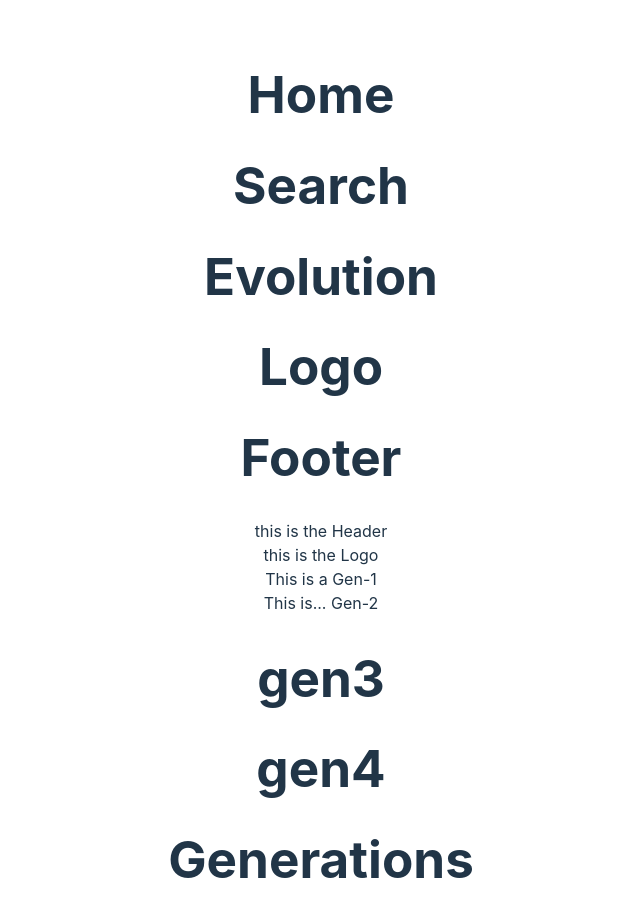
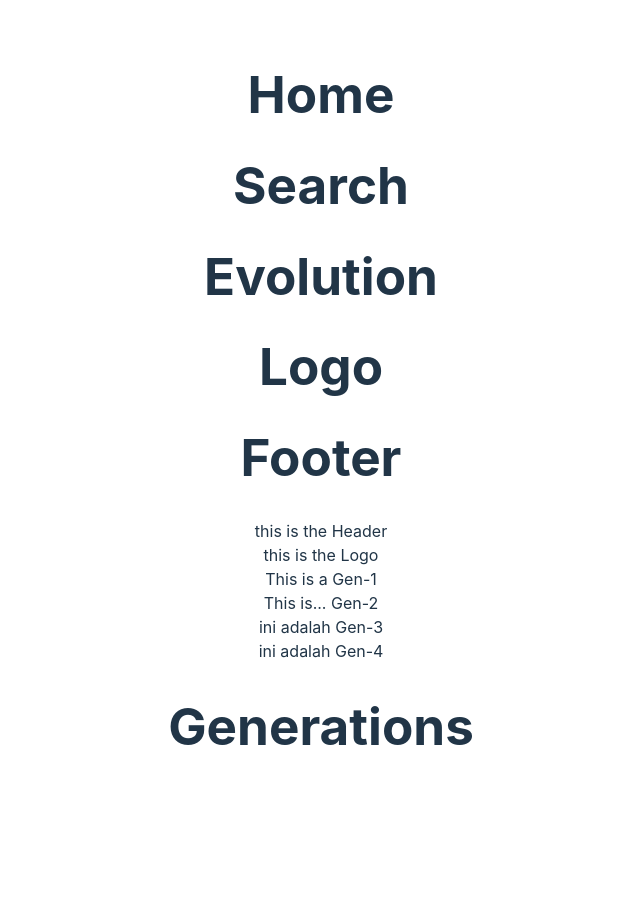
Before and after one commit to haniladjamba/Kelompok5_FrontEnd_D, a React (Vite) app: page / in a window 1280 px wide. Shown: the top 916 px of the page, without its empty margins (319-959 px from the left). After the commit the page ends 820 px from the top, so only its background shows below. Built offline with nearby package versions, Linux system fonts and the light colour scheme.

Commit message:
menambah props di component: gen3, gen4

```diff
--- a/src/App.jsx
+++ b/src/App.jsx
@@ -28,8 +28,8 @@ function App() {
       <Logo components="Logo"/>
       <Gen1 component="Gen-1" />
       <Gen2 component="Gen-2"/>
-      <Gen3 />
-      <Gen4 />
+      <Gen3 component="Gen-3"/>
+      <Gen4 component="Gen-4"/>
       <Generations />
     </div>
   )
--- a/src/components/Header/generations/gen3.jsx
+++ b/src/components/Header/generations/gen3.jsx
@@ -1,5 +1,5 @@
-const Gen3 = () => {
-    return <h1>gen3</h1>
+const Gen3 = ({component}) => {
+    return <div>ini adalah {component}</div>
 }
 
 export default Gen3;
--- a/src/components/Header/generations/gen4.jsx
+++ b/src/components/Header/generations/gen4.jsx
@@ -1,5 +1,5 @@
-const Gen4 = () => {
-    return <h1>gen4</h1>
+const Gen4 = ({component}) => {
+    return <div>ini adalah {component}</div>
 }
 
 export default Gen4;
```
